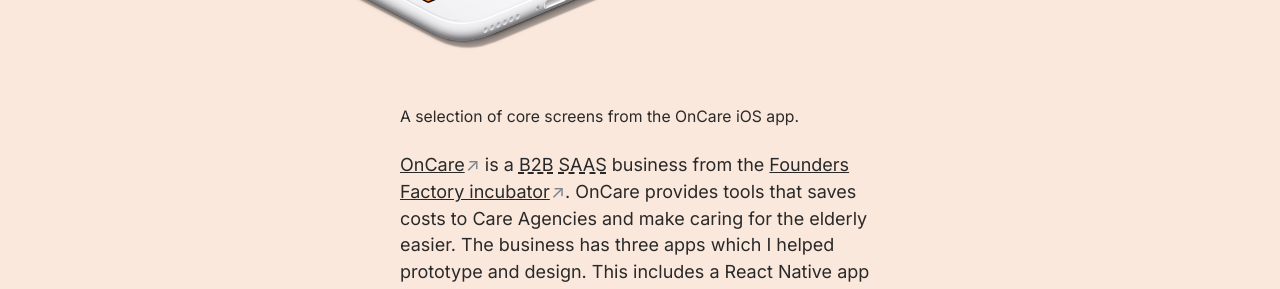
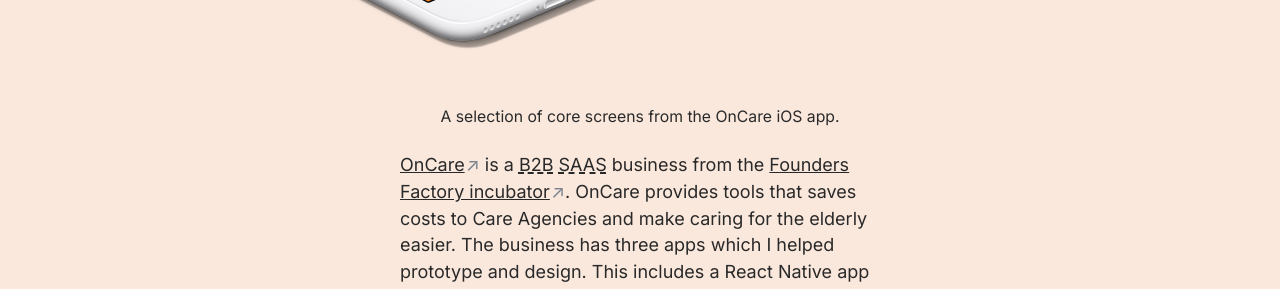
Before and after one commit to mr-stezz/mr-stezz.github.io, a Jekyll site: the page built from index.html, in a window 1280 px wide and 900 px high, scrolled down 2950 px. Shown: the part 150-439 px from the top of the window. Built offline with Jekyll 4.4.1, drawn with Linux system fonts in a browser that asks for light colours.

Commit message:
Center all project captions

```diff
--- a/_includes/_projects.carmen.html
+++ b/_includes/_projects.carmen.html
@@ -4,7 +4,7 @@
 
   <figure class="gallery">
     <img src="assets/img/content/carmen-onboarding.png" srcset="assets/img/content/carmen-onboarding.png 1x,assets/img/content/carmen-onboarding@2x.png 2x" alt="A macbook pro displays the onboarding process." loading="lazy">
-    <figcaption class="text-col">During onboarding, you're asked to give feedback to at least 3 colleagues who share the same email domain.</figcaption>
+    <figcaption class="text-col  t--center">During onboarding, you're asked to give feedback to at least 3 colleagues who share the same email domain.</figcaption>
   </figure>
 
   <p class="text-col">Carmen—later known as Frisbee—was a web based peer-to-peer workplace feedback tool from the <a href="https://foundersfactory.com/portfolio/">Founders Factory incubator</a>. My involvement included recording notes during user interviews ran by the Product Manager to find out possible needs for getting direct, actionable and empathetic feedback, prototyping early ideas of the <abbr title="User Interface">UI</abbr> and designing the refined interface for the web app.</p>
--- a/_includes/_projects.oncare.html
+++ b/_includes/_projects.oncare.html
@@ -3,7 +3,7 @@
   <p class="heading  page-subtitle  t--center">2016&mdash;2017 with <a href="https://twitter.com/alistairsbrain" title="Alistair Cohen's Twitter profile">Alistair Cohen</a></p>
   <figure class="gallery">
     <img src="assets/img/content/oncare-showcase.png" srcset="assets/img/content/oncare-showcase.png 1x,assets/img/content/oncare-showcase@2x.png 2x" alt="Four iPhone 6 devices laid out depicting from right to left, 'my clients' view, a 'client profile' view, a 'checked in' view and 'all reports' view." loading="auto">
-    <figcaption class="text-col">A selection of core screens from the OnCare iOS app.</figcaption>
+    <figcaption class="text-col  t--center">A selection of core screens from the OnCare iOS app.</figcaption>
   </figure>
   <p class="text-col"><a href="http://www.weareoncare.com" title="We save care agencies time and money by replacing paper records with a simple app, help to boost CQC ratings, and keep families closer to their loved ones' care.">OnCare</a> is a <abbr title="Business-to-Business">B2B</abbr> <abbr title="Software as a Service">SaaS</abbr> business from the <a href="https://foundersfactory.com/portfolio/">Founders Factory incubator</a>. OnCare provides tools that saves costs to Care Agencies and make caring for the elderly easier. The business has three apps which I helped prototype and design. This includes a React Native app for both iOS and Android and a responsive web app. I worked on product strategy, prototypes and informing the user experience, as well as the creative direction.</p>
 </section>
--- a/_includes/_projects.robin.html
+++ b/_includes/_projects.robin.html
@@ -3,7 +3,7 @@
   <p class="heading  page-subtitle  t--center">2015&mdash;2016 with <a href="https://twitter.com/michaelwillmott" title="Michael Willmott's Twitter profile">Michael Willmott</a></p>
   <figure class="gallery">
     <img src="assets/img/content/robin-iphone-feature.png" srcset="assets/img/content/robin-iphone-feature.png 1x,assets/img/content/robin-iphone-feature@2x.png 2x" alt="Two iPhone 6 devices depicting the onboarding [top left] and the brief view [bottom right]." loading="lazy">
-    <figcaption class="text-col">An onboarding view and the brief view from Robin.</figcaption>
+    <figcaption class="text-col  t--center">An onboarding view and the brief view from Robin.</figcaption>
   </figure>
   <p class="text-col">Robin was a proof of concept mobile workplace training app from the <a href="https://foundersfactory.com/portfolio/">Founders Factory incubator</a>. Geared towards sales teams, it solved the problem of getting new reps up to speed faster and more efficiently. I worked on both native iOS and Android apps and a web app dashboard for managing teams and content.</p>
 </section>
--- a/_includes/_projects.state.html
+++ b/_includes/_projects.state.html
@@ -3,7 +3,7 @@
   <p class="heading  page-subtitle  t--center">2014&mdash;2015 with <a href="https://www.linkedin.com/in/alexnako" title="Nako's LinkedIn profile">Alex Nako</a></p>
   <figure class="gallery">
     <img src="assets/img/content/state-iphone-feature.png" srcset="assets/img/content/state-iphone-feature.png 1x,assets/img/content/state-iphone-feature@2x.png 2x" alt="Three iPhone 6 devices appear alongside eachother displaying the home feed, a topic and a user profile." loading="lazy">
-    <figcaption class="text-col">Home feed showing top content from your network, a topic and a user profile as they appear on iOS.</figcaption>
+    <figcaption class="text-col  t--center">Home feed showing top content from your network, a topic and a user profile as they appear on iOS.</figcaption>
   </figure>
   <p class="text-col"><a href="https://state.com" title="The global opinion network.">State</a>, the world’s global opinion network. Tag your opinions and let the world know what you think through structured analysis. Build friendships with people who think similarly, or have healthy debates with people who think different. I worked on refreshing the iOS and Android apps and helped redesign and launch the new responsive web app.</p>
 </section>
--- a/_includes/_projects.wonderpl.html
+++ b/_includes/_projects.wonderpl.html
@@ -3,13 +3,13 @@
   <p class="heading  page-subtitle  t--center">2014 with <a href="https://twitter.com/fffabs" title="Fab's Twitter profile">Fabio Basile</a> and <a href="https://twitter.com/ryanAmurphy" title="RyRy's Twitter profile">Ryan Murphy</a></p>
   <figure class="gallery">
     <img src="assets/img/content/wonder-showcase.png" srcset="assets/img/content/wonder-showcase.png 1x,assets/img/content/wonder-showcase@2x.png 2x" alt="Two iPad devices appear on top of eachother displaying a profile and home feed." loading="lazy">
-    <figcaption class="text-col">Profile and home feed as they appear on iPad.</figcaption>
+    <figcaption class="text-col  t--center">Profile and home feed as they appear on iPad.</figcaption>
     <img src="assets/img/content/wonder-shots.png" srcset="assets/img/content/wonder-shots.png 1x,assets/img/content/wonder-shots@2x.png 2x" alt="Three iPhone SE devices appearing alongside eachother displaying the home feed, a video player and explore view." loading="lazy">
-    <figcaption class="text-col">Home feed, video player overlay views and Explore view that appears on a mobile iOS device.</figcaption>
+    <figcaption class="text-col  t--center">Home feed, video player overlay views and Explore view that appears on a mobile iOS device.</figcaption>
   </figure>
   <p class="text-col">Wonder Place was a premium video mobile service for iOS. It boasted curated videos in categories like creativity, health and wellness among others. I worked on improving the UX and UI for the iOS app as well as a new monetisation feature. I also worked on the front-end for a new web based video project management app aiming to improve relationships between indie movie makers and studios.</p>
   <figure class="gallery">
     <img src="assets/img/content/romeo-showcase.png" srcset="assets/img/content/romeo-showcase.png 1x,assets/img/content/romeo-showcase@2x.png 2x" alt="Three Macbook Pro's appear alongside eachother displaying the collaboration view, wonder transfer view and an edit video view." loading="lazy">
-    <figcaption class="text-col">Collaboration, Wonder Transfer and the edit video views in Romeo.</figcaption>
+    <figcaption class="text-col  t--center">Collaboration, Wonder Transfer and the edit video views in Romeo.</figcaption>
   </figure>
 </section>
```
